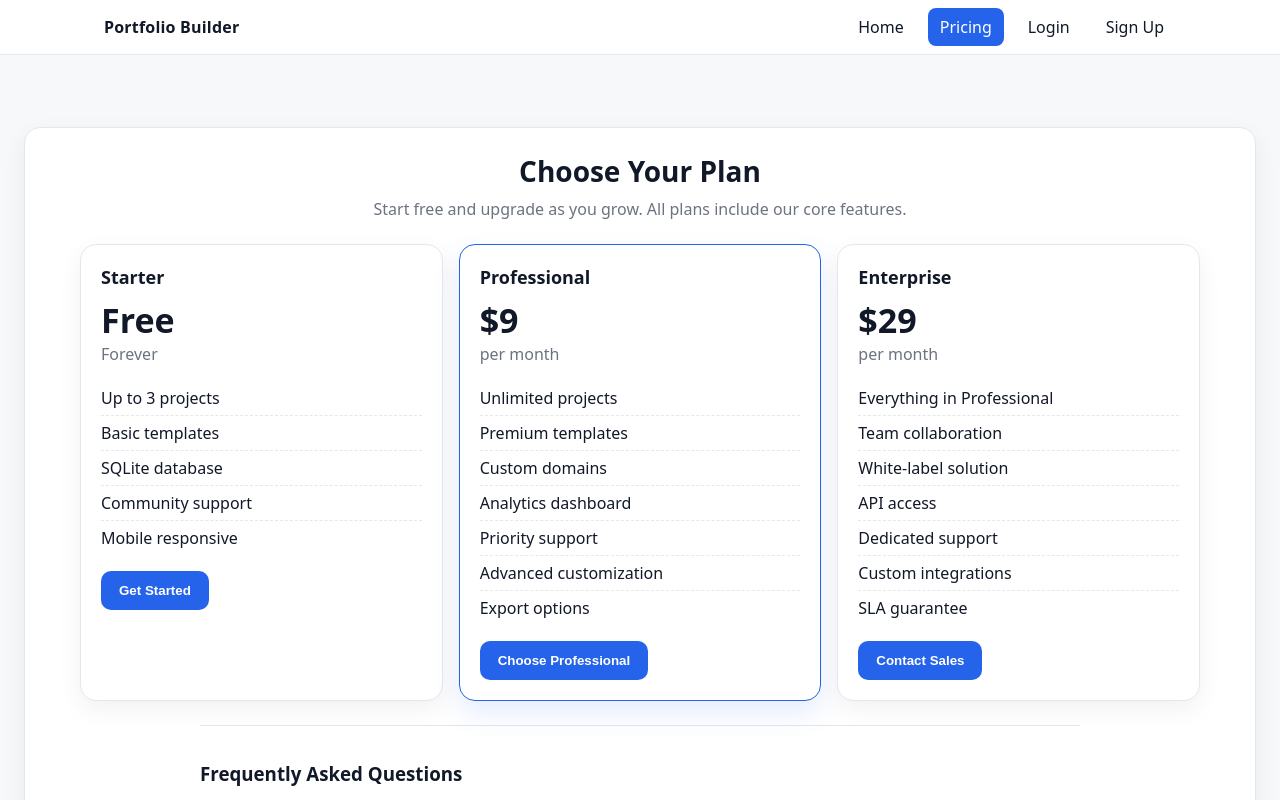
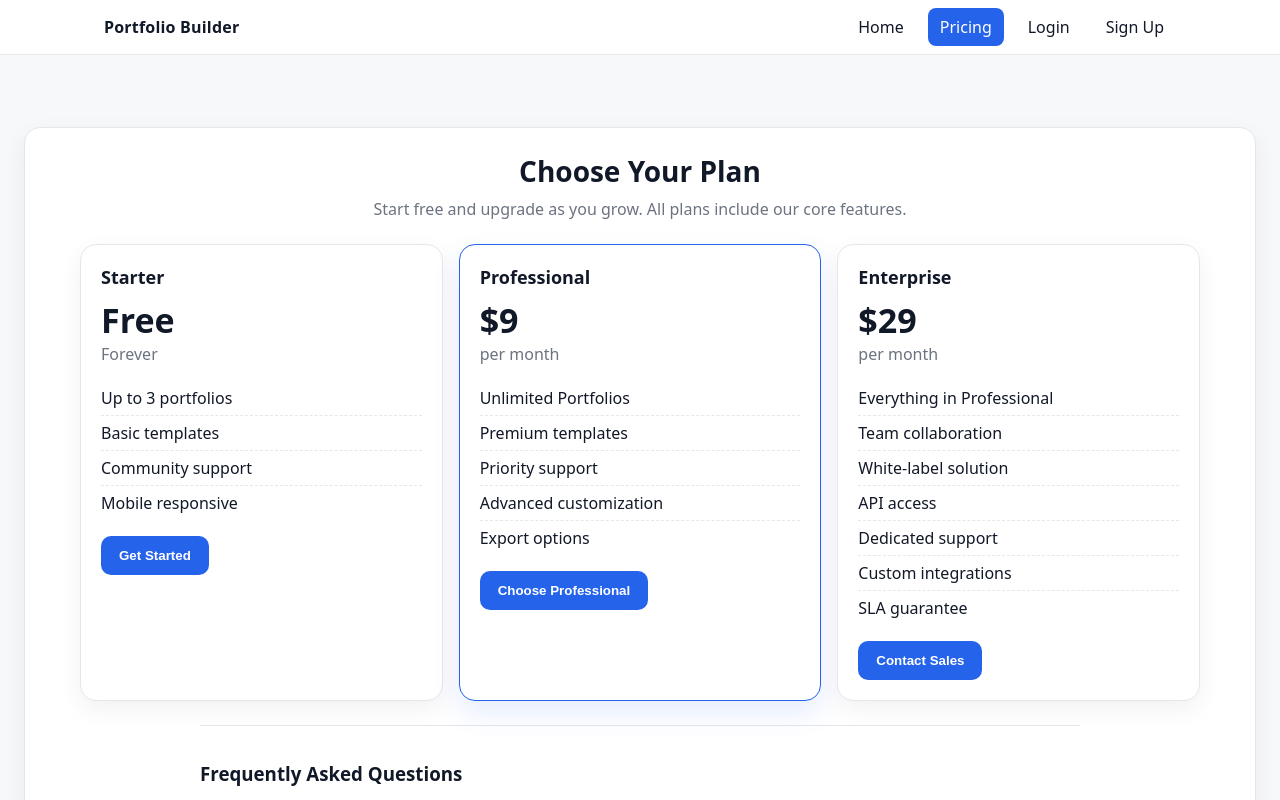
Before and after one commit to Alegria28/Portfolio-Builder, a React (Create React App) app in the folder portfolio-frontend/: page /pricing in a window 1280 px wide. Shown: the top 800 px of the page. Built offline with nearby package versions, Linux system fonts and the light colour scheme.

Commit message:
added some logic

```diff
--- a/portfolio-frontend/src/components/Pricing.tsx
+++ b/portfolio-frontend/src/components/Pricing.tsx
@@ -7,9 +7,8 @@ const Pricing: React.FC = () => {
       price: "Free",
       period: "Forever",
       features: [
-        "Up to 3 projects",
+        "Up to 3 portfolios",
         "Basic templates",
-        "SQLite database",
         "Community support",
         "Mobile responsive"
       ],
@@ -21,10 +20,8 @@ const Pricing: React.FC = () => {
       price: "$9",
       period: "per month",
       features: [
-        "Unlimited projects",
+        "Unlimited Portfolios",
         "Premium templates",
-        "Custom domains",
-        "Analytics dashboard",
         "Priority support",
         "Advanced customization",
         "Export options"
```
